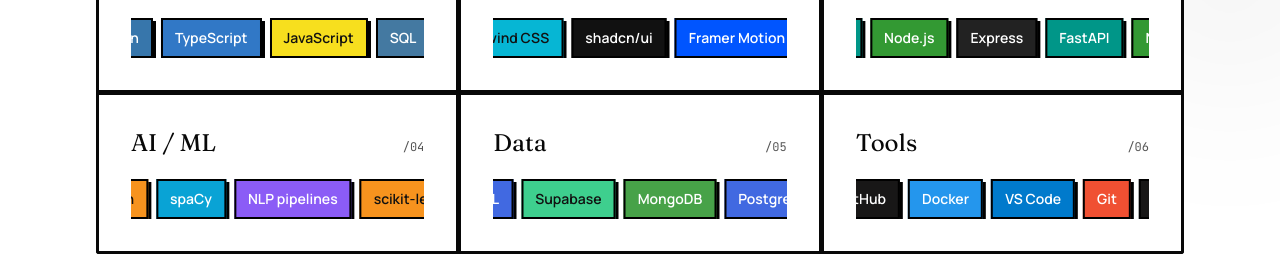
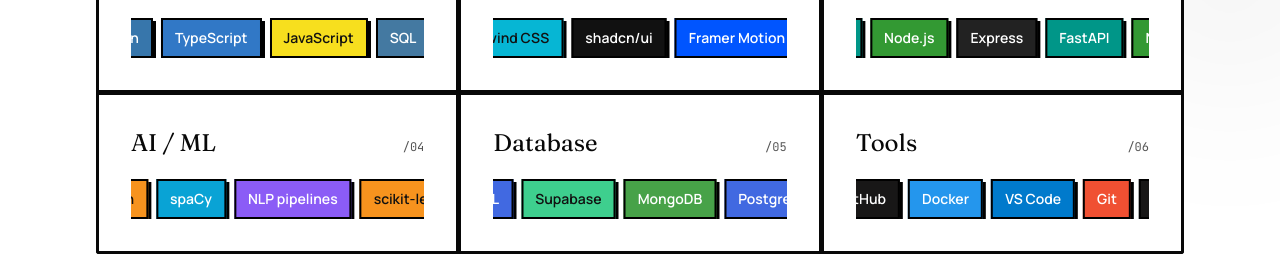
Before and after one commit to AVINASHTIWARI14/portfolio, a React (Vite) app: page / in a window 1280 px wide. Shown: the part 3940-4196 px from the top of the page. Built offline with nearby package versions, Linux system fonts and the light colour scheme.

Commit message:
Rename Data skills category to Database

```diff
--- a/src/data/portfolio.ts
+++ b/src/data/portfolio.ts
@@ -167,7 +167,7 @@ export const skillGroups = [
   { title: "Frontend", items: ["React", "Tailwind CSS", "shadcn/ui", "Framer Motion"] },
   { title: "Backend", items: ["FastAPI", "Node.js", "Express"] },
   { title: "AI / ML", items: ["scikit-learn", "spaCy", "NLP pipelines"] },
-  { title: "Data", items: ["PostgreSQL", "Supabase", "MongoDB"] },
+  { title: "Database", items: ["PostgreSQL", "Supabase", "MongoDB"] },
   { title: "Tools", items: ["Git", "GitHub", "Docker", "VS Code"] },
 ];
 
```
